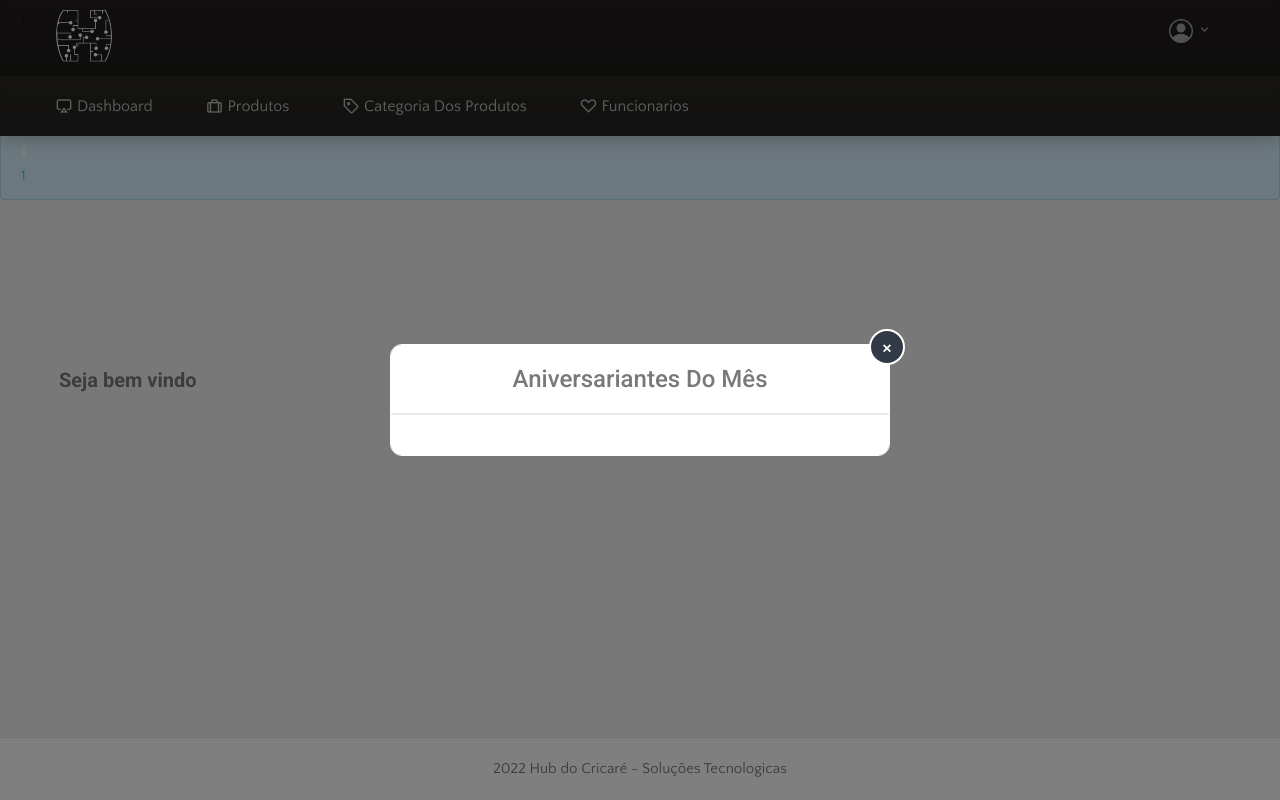
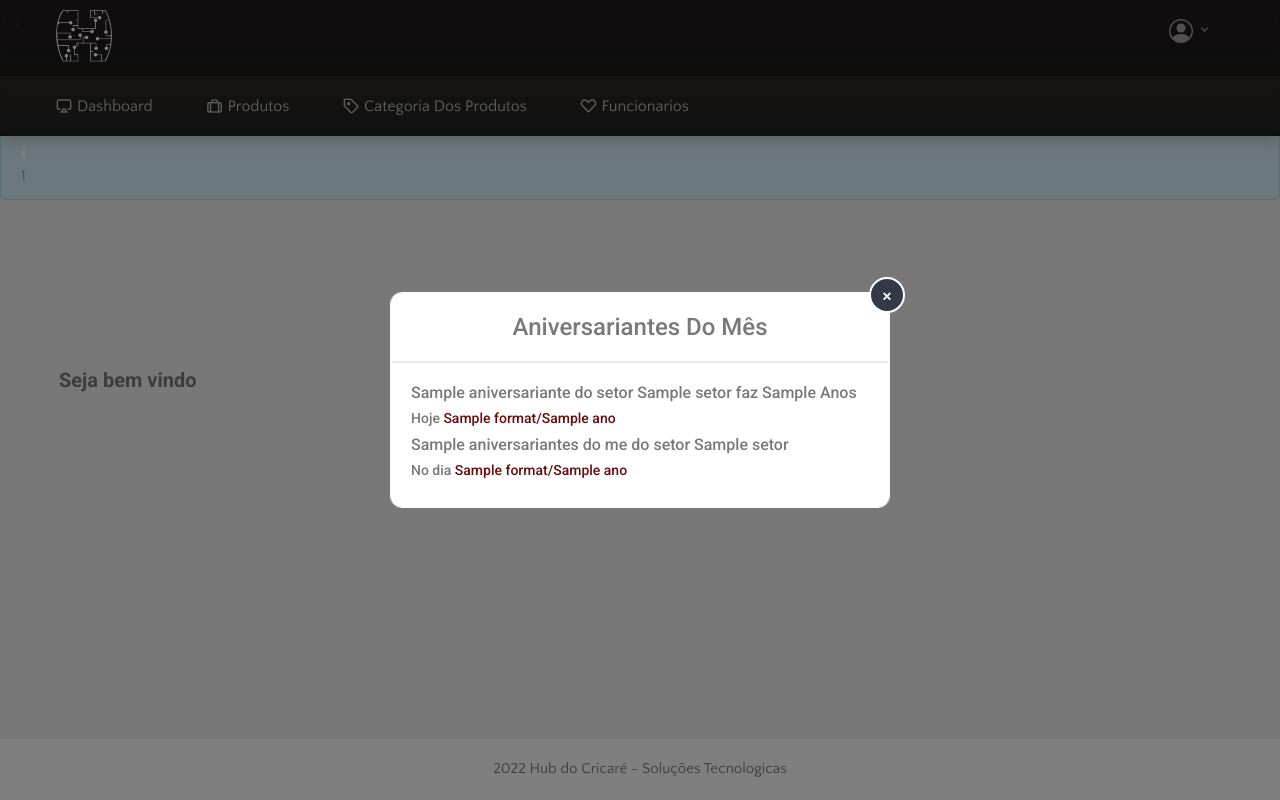
Before and after one commit to Trintim/Hub-cricare, a Laravel app: template hubcricare/resources/views/admin/home.blade.php in a window 1280 px wide. Run offline with Laravel 8, Linux system fonts and the light colour scheme; a user stored in the database is signed in; data comes from the database, SQL or seed files in the repository; tables that the repository leaves empty hold one stand-in row (values such as "Sample post"); the template is opened without the code that fills it: most values are stand-ins (such as "Sample title", 1, 10 or a date in 2020).

Commit message:
fix: update

```diff
--- a/hubcricare/app/Models/Funcionario.php
+++ b/hubcricare/app/Models/Funcionario.php
@@ -20,7 +20,7 @@ class Funcionario extends Model
     ];
 
     protected $casts = [
-        'dt_nasc' => 'datetime:Y/m/d',
+        'dt_nasc' => 'date:Y/m/d',
     ];
 
     public function getCreatedAtFormatAttribute()
--- a/hubcricare/resources/views/admin/home.blade.php
+++ b/hubcricare/resources/views/admin/home.blade.php
@@ -25,13 +25,24 @@
                             <h4 class="modal-title" id="myModalLabel">Aniversariantes Do Mês</h4>
                         </div>
                         <div class="modal-body">
-                            @foreach($aniversariantesDoMes as $aniversariantes)
-                                @if($aniversariantes == $aniversariante)
-                                    {{$aniversariante->name}}
-                                    <h5 style="font-size: 16px;">{{$aniversariantes->name}} do setor {{$aniversariantes->setor}} faz {{ $aniversariantes->dt_nasc->diffInYears($dataAtual)}} Anos</h5>
-                                    <h6 style="font-size: 14px;">No dia <span style="color: #660c0c;">{{$aniversariantes->dt_nasc->format('d/m')}}/{{$ano}}</span></h6>
+                            @if($aniversariantesDoMes)
+                                @if(isset($aniversariante))
+                                    @foreach($aniversariante as $aniversario)
+
+                                        <h5 style="font-size: 16px;">{{$aniversario->name}} do setor {{$aniversario->setor}} faz {{ $aniversario->dt_nasc->diffInYears($dataAtual)}} Anos</h5>
+                                        <h6 style="font-size: 14px;">Hoje <span style="color: #660c0c;">{{$aniversario->dt_nasc->format('d/m')}}/{{$ano}}</span></h6>
+                                    @endforeach
+                                    @isset($aniversariantesDoMes)
+                                        @foreach($aniversariantesDoMes as $aniversariantes)
+
+                                            @if($aniversariantes->dt_nasc != $aniversario->dt_nasc && $aniversariantes->dt_nasc == $aniversariantes->dt_nasc)
+                                                <h5 style="font-size: 16px;">{{$aniversariantes->name}} do setor {{$aniversariantes->setor}}</h5>
+                                                <h6 style="font-size: 14px;">No dia <span style="color: #660c0c;">{{$aniversariantes->dt_nasc->format('d/m')}}/{{$ano}}</span></h6>
+                                            @endif
+                                        @endforeach
+                                    @endisset
                                 @endif
-                            @endforeach
+                            @endif
                         </div>
                     </div>
                 </div>
```
Also changed, not shown: hubcricare/app/Http/Controllers/DashboardController.php (+7 -3 lines), hubcricare/database/migrations/2022_04_28_140625_create_funcionarios_table.php.
